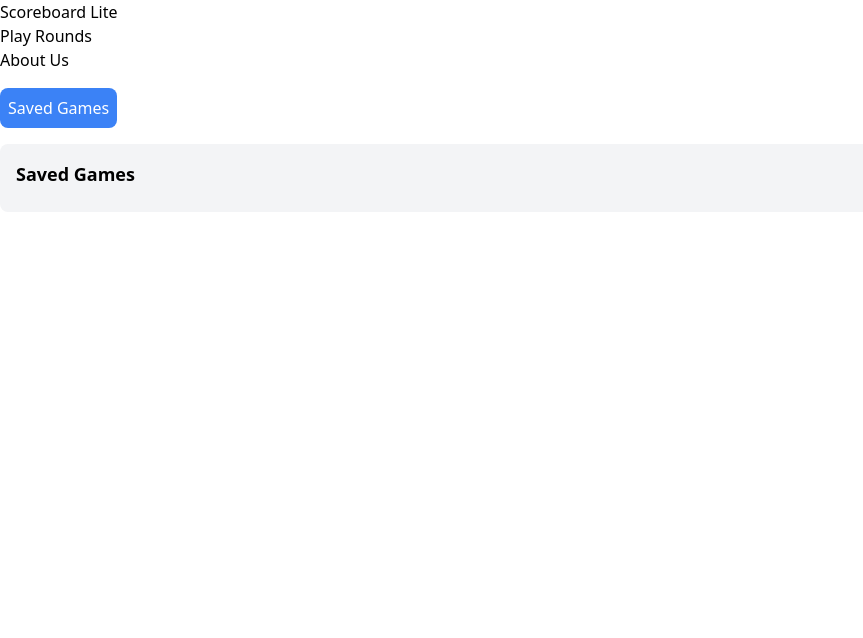
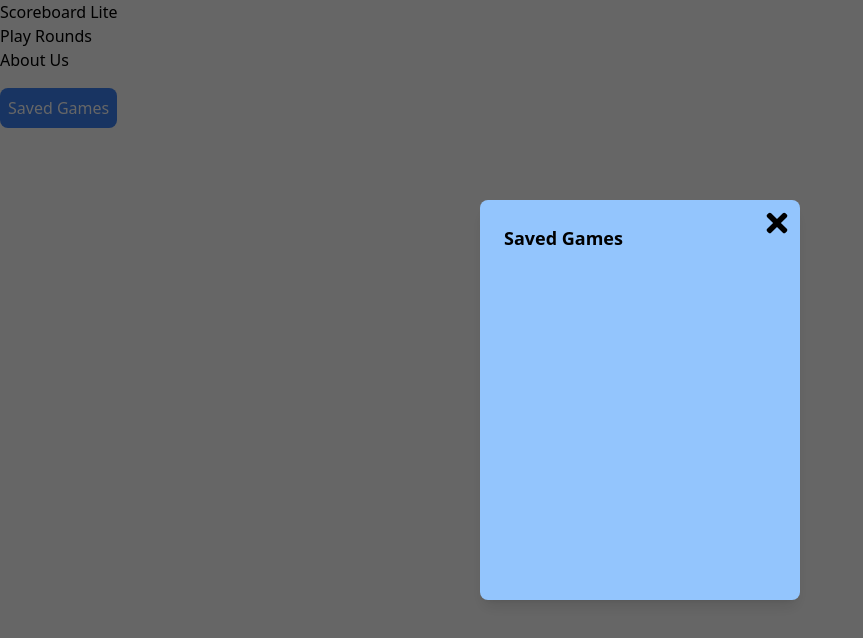
Before and after one commit to viktoramattsson/Scoreboard-Lite, a Next.js app: page / in a window 1280 px wide. Both pictures are taken after a click on the button "Saved Games". Shown: the top 638 px of the page, without its empty margins (0-863 px from the left). Built offline with nearby package versions, Linux system fonts and the light colour scheme.

Commit message:
add load a saved game

```diff
--- a/src/pages/index.jsx
+++ b/src/pages/index.jsx
@@ -1,10 +1,13 @@
 import React, { useState, useEffect } from 'react';
 import Link from 'next/link';
 import db from '../db';
+import { FaTimes } from 'react-icons/fa';
+import { useRouter } from 'next/router'; // Importing useRouter from next/router
 
 const Home = () => {
   const [savedGames, setSavedGames] = useState([]);
   const [showSavedGames, setShowSavedGames] = useState(false);
+  const router = useRouter(); // Initializing router
 
   useEffect(() => {
     const fetchSavedGames = async () => {
@@ -21,6 +24,14 @@ const Home = () => {
       fetchSavedGames();
     }
   }, [showSavedGames]);
+
+  const handleLoadGame = (game) => {
+    localStorage.setItem('playerNames', JSON.stringify(game.playerNames));
+    localStorage.setItem('scores', JSON.stringify(game.scores));
+    localStorage.setItem('currentRound', game.currentRound);
+    localStorage.setItem('gameMode', game.gameMode);
+    router.push('/playRounds');
+  };
 
   return (
     <>
@@ -43,15 +54,26 @@ const Home = () => {
           Saved Games
         </button>
         {showSavedGames && (
-          <div className="mt-4 p-4 bg-gray-100 rounded-lg">
+          <div className="fixed inset-0 flex items-center justify-center bg-black bg-opacity-60">
+            <div className="bg-blue-300 p-6 rounded-lg shadow-lg relative w-4/5 max-w-80 min-h-[50%]">
               <h2 className="text-lg font-bold mb-2">Saved Games</h2>
               <ul>
                 {savedGames.map((game) => (
                   <li key={game.id} className="mb-1">
-                  {game.title} spel
+                    <div
+                      className="bg-green-200 rounded-lg h-10 text-center flex items-center justify-center cursor-pointer"
+                      onClick={() => handleLoadGame(game)}
+                    >
+                      {game.title}
+                    </div>
                   </li>
                 ))}
               </ul>
+              <FaTimes
+                className="absolute top-2 right-2 text-3xl cursor-pointer text-black"
+                onClick={() => setShowSavedGames(false)}
+              />
+            </div>
           </div>
         )}
       </div>
```
Lines whose indentation alone changed are shown as unchanged.
